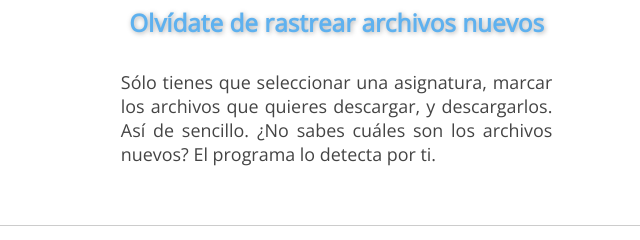
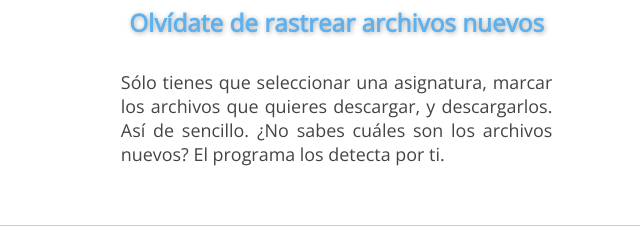
Before and after one commit to davovoid/davovoid.github.io, a plain HTML site: page faicheck/index.html in a window 1280 px wide. Shown: the part 1006-1246 px from the top of the page, 508-1148 px from the left. Drawn offline with nearby package versions, Linux system fonts and the light colour scheme.

Commit message:
Little mistake corrected

```diff
--- a/faicheck/index.html
+++ b/faicheck/index.html
@@ -41,7 +41,7 @@
         </td><td>
             <h1>Todas tus asignaturas al alcance de tu mano</h1>
             <h2>Olvídate de rastrear archivos nuevos</h2>
-            <p>Sólo tienes que seleccionar una asignatura, marcar los archivos que quieres descargar, y descargarlos. Así de sencillo. ¿No sabes cuáles son los archivos nuevos? El programa lo detecta por ti.</p>
+            <p>Sólo tienes que seleccionar una asignatura, marcar los archivos que quieres descargar, y descargarlos. Así de sencillo. ¿No sabes cuáles son los archivos nuevos? El programa los detecta por ti.</p>
         </td></tr></table>
     </div>
 </section>
```
